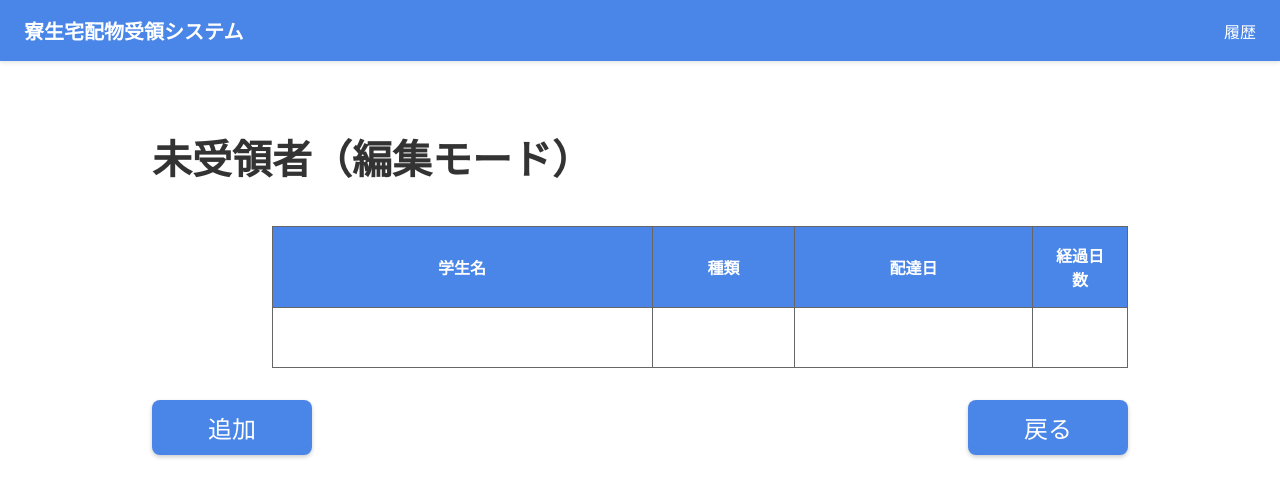
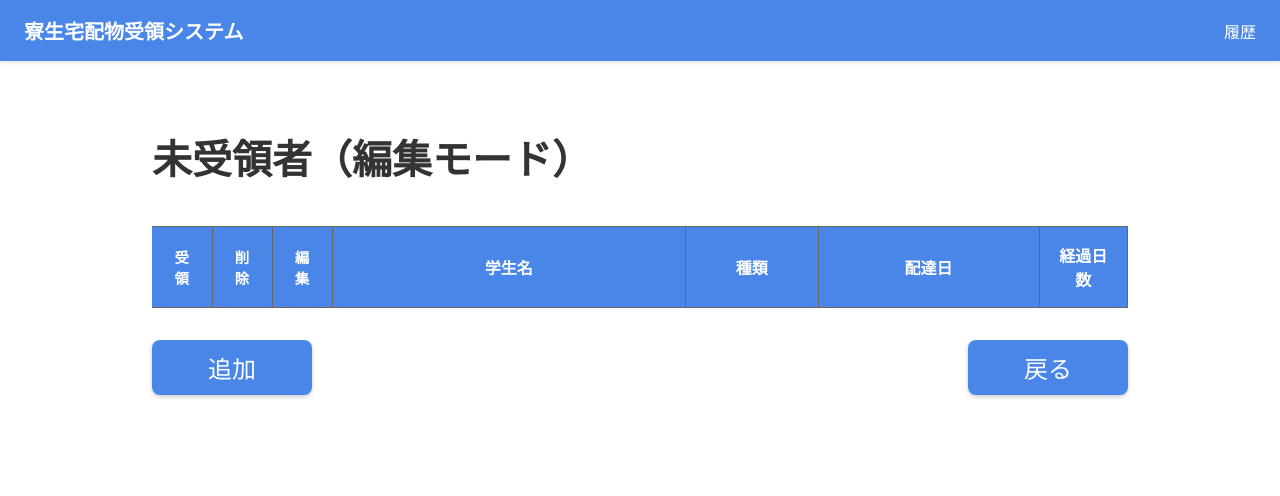
Before and after one commit to mii-na/softwareEngineering, a React (Vite) app: page /edit in a window 1280 px wide. Shown: the top 496 px of the page. Built offline with nearby package versions, Linux system fonts and the light colour scheme.

Commit message:
受領ボタンの追加

```diff
--- a/src/App.css
+++ b/src/App.css
@@ -392,3 +392,53 @@ body {
   justify-content: flex-end; /* 右端に寄せる */
   margin-top: 32px;
 }
+
+/* --- 受領（チェックボックス）列のスタイル --- */
+
+/* ヘッダー */
+.th-receive {
+  width: 60px; /* アイコン列と同じくらいの幅 */
+  background-color: #4A86E8;
+  color: white;
+  border-right: 1px solid #666;
+  border-top: 1px solid #666;
+  border-bottom: 1px solid #666;
+  text-align: center;
+  font-weight: 600;
+  font-size: 0.9rem; /* 文字数に合わせて少し小さく調整 */
+}
+
+/* ボディ（セル） */
+.td-receive {
+  width: 60px;
+  text-align: center;
+  padding: 0;
+  border: 1px solid #666;
+  vertical-align: middle;
+}
+
+/* チェックボックス本体を大きくする */
+.receive-checkbox {
+  width: 24px;
+  height: 24px;
+  cursor: pointer;
+  accent-color: #4A86E8; /* チェック時の色をテーマカラーに合わせる */
+}
+
+/* 空行用 */
+.td-receive-empty {
+  border: 1px solid #666;
+}
+
+/* --- 削除・編集列のヘッダースタイル --- */
+.th-action-col {
+  width: 60px; /* アイコン列の幅 */
+  background-color: #4A86E8; /* 青背景 */
+  color: white; /* 白文字 */
+  border-right: 1px solid #666;
+  border-top: 1px solid #666;
+  border-bottom: 1px solid #666;
+  text-align: center;
+  font-weight: 600;
+  font-size: 0.9rem;
+}
--- a/src/EditPage.tsx
+++ b/src/EditPage.tsx
@@ -2,9 +2,7 @@ import React, { useState, useEffect } from 'react';
 import { useNavigate } from 'react-router-dom';
 import './App.css';
 
-
-// --- データ型定義 (Homeと合わせる) ---
-// Home.tsxのParcelDataと同じ構造にします
+// --- データ型定義 ---
 interface ParcelDataCommon {
   id: string;
   studentId?: string;
@@ -13,6 +11,7 @@ interface ParcelDataCommon {
   count: number;
   deliveryDate: string;
   elapsedDays: number;
+  isReceived: boolean;
 }
 
 // --- アイコン ---
@@ -39,27 +38,34 @@ const EditPage: React.FC = () => {
 
   const getTodayDate = () => new Date().toISOString().split('T')[0];
 
-  // --- 初回読み込み ---
   useEffect(() => {
     const savedData = localStorage.getItem('parcelData');
     if (savedData) {
       setItems(JSON.parse(savedData));
     } else {
-      // Homeで初期化されているはずだが念のため
       setItems([]);
     }
   }, []);
 
-  // --- データを保存する関数 ---
   const saveItems = (newItems: ParcelDataCommon[]) => {
     setItems(newItems);
     localStorage.setItem('parcelData', JSON.stringify(newItems));
   };
 
+  const handleReceive = (id: string) => {
+    const newItems = items.map((item) => {
+      if (item.id === id) {
+        return { ...item, isReceived: !item.isReceived };
+      }
+      return item;
+    });
+    saveItems(newItems);
+  };
+
   const handleDelete = (id: string) => {
-    if (window.confirm('削除しますか？')) {
+    if (window.confirm('完全に削除しますか？')) {
       const newItems = items.filter((item) => item.id !== id);
-      saveItems(newItems); // 保存
+      saveItems(newItems);
     }
   };
 
@@ -74,9 +80,10 @@ const EditPage: React.FC = () => {
       studentId: '',
       studentName: '',
       type: '荷物',
-      count: 1, // デフォルト個数
+      count: 1,
       deliveryDate: getTodayDate(),
-      elapsedDays: 0
+      elapsedDays: 0,
+      isReceived: false
     };
     setEditingItem(newItem);
     setIsModalOpen(true);
@@ -94,18 +101,16 @@ const EditPage: React.FC = () => {
     let newItems = [...items];
 
     if (editingItem.id === '') {
-      // 新規追加
       const newId = Date.now().toString();
       const newItem = { ...editingItem, id: newId };
       newItems.push(newItem);
     } else {
-      // 更新
       newItems = newItems.map((item) =>
         item.id === editingItem.id ? editingItem : item
       );
     }
 
-    saveItems(newItems); // 保存して反映
+    saveItems(newItems);
     setIsModalOpen(false);
   };
 
@@ -123,8 +128,9 @@ const EditPage: React.FC = () => {
           <table className="parcel-table">
             <thead>
               <tr>
-                <th className="th-icon-header"></th>
-                <th className="th-icon-header"></th>
+                <th className="th-receive">受領</th>
+                <th className="th-action-col">削除</th>
+                <th className="th-action-col">編集</th>
                 <th className="th-name">学生名</th>
                 <th className="th-type">種類</th>
                 <th className="th-date">配達日</th>
@@ -134,6 +140,14 @@ const EditPage: React.FC = () => {
             <tbody>
               {items.map((item) => (
                 <tr key={item.id}>
+                  <td className="td-receive">
+                    <input
+                      type="checkbox"
+                      className="receive-checkbox"
+                      checked={item.isReceived || false}
+                      onChange={() => handleReceive(item.id)}
+                    />
+                  </td>
                   <td className="td-icon">
                     <div className="icon-box" onClick={() => handleDelete(item.id)} style={{ cursor: 'pointer' }}>
                       <TrashIcon />
@@ -150,10 +164,7 @@ const EditPage: React.FC = () => {
                   <td className="td-center">{item.elapsedDays}</td>
                 </tr>
               ))}
-              <tr className="empty-row">
-                 <td className="td-icon-empty"></td><td className="td-icon-empty"></td>
-                 <td></td><td></td><td></td><td></td>
-              </tr>
+              {/* ここにあった空行 (empty-row) を削除しました */}
             </tbody>
           </table>
         </div>
@@ -170,7 +181,7 @@ const EditPage: React.FC = () => {
 
       </main>
 
-      {/* --- モーダル --- */}
+      {/* モーダル */}
       {isModalOpen && editingItem && (
         <div className="modal-overlay" onClick={() => setIsModalOpen(false)}>
           <div className="modal-content" onClick={(e) => e.stopPropagation()}>
@@ -212,8 +223,6 @@ const EditPage: React.FC = () => {
               </select>
             </div>
 
-            {/* 個数編集が必要な場合はここに追加できますが、今回は指定がなかったため省略 */}
-
             <div className="form-group">
               <label className="form-label">配達日</label>
               <input
--- a/src/Home.tsx
+++ b/src/Home.tsx
@@ -5,46 +5,40 @@ import './App.css';
 // --- データ型定義 ---
 export interface ParcelData {
   id: string;
-  studentId?: string; // EditPageに合わせて追加
+  studentId?: string;
   studentName: string;
   type: '荷物' | '郵便';
   count: number;
   deliveryDate: string;
   elapsedDays: number;
+  isReceived: boolean;
 }
 
-// --- 初期データ（データがない場合に使用） ---
+// --- 初期データ ---
 export const mockData: ParcelData[] = [
-  { id: '1', studentId: '2025001', studentName: '学生A', type: '荷物', count: 1, deliveryDate: '2025-12-15', elapsedDays: 7 },
-  { id: '2', studentId: '2025002', studentName: '学生B', type: '荷物', count: 1, deliveryDate: '2025-12-20', elapsedDays: 2 },
-  { id: '3', studentId: '2025003', studentName: '学生C', type: '荷物', count: 2, deliveryDate: '2025-12-22', elapsedDays: 0 },
-  { id: '4', studentId: '2025004', studentName: '学生Δ', type: '郵便', count: 1, deliveryDate: '2025-12-22', elapsedDays: 0 },
+  { id: '1', studentId: '2025001', studentName: '学生A', type: '荷物', count: 1, deliveryDate: '2025-12-15', elapsedDays: 7, isReceived: false },
+  { id: '2', studentId: '2025002', studentName: '学生B', type: '荷物', count: 1, deliveryDate: '2025-12-20', elapsedDays: 2, isReceived: false },
+  { id: '3', studentId: '2025003', studentName: '学生C', type: '荷物', count: 2, deliveryDate: '2025-12-22', elapsedDays: 0, isReceived: false },
+  { id: '4', studentId: '2025004', studentName: '学生Δ', type: '郵便', count: 1, deliveryDate: '2025-12-22', elapsedDays: 0, isReceived: false },
 ];
 
 const Home: React.FC = () => {
   const navigate = useNavigate();
 
-  // データを管理するState
   const [items, setItems] = useState<ParcelData[]>([]);
-
-  // モーダル制御用の状態
   const [isModalOpen, setIsModalOpen] = useState(false);
   const [selectedItem, setSelectedItem] = useState<ParcelData | null>(null);
 
-  // --- 初回読み込み時にlocalStorageからデータを取得 ---
   useEffect(() => {
     const savedData = localStorage.getItem('parcelData');
     if (savedData) {
-      // 保存されたデータがあればそれを使う
       setItems(JSON.parse(savedData));
     } else {
-      // なければ初期データをセットし、localStorageにも保存しておく
       setItems(mockData);
       localStorage.setItem('parcelData', JSON.stringify(mockData));
     }
   }, []);
 
-  // 行をダブルクリックした時の処理
   const handleRowDoubleClick = (item: ParcelData) => {
     setSelectedItem(item);
     setIsModalOpen(true);
@@ -74,7 +68,9 @@ const Home: React.FC = () => {
               </tr>
             </thead>
             <tbody>
-              {items.map((item) => (
+              {items
+                .filter((item) => !item.isReceived)
+                .map((item) => (
                   <tr
                     key={item.id}
                     onDoubleClick={() => handleRowDoubleClick(item)}
@@ -100,7 +96,7 @@ const Home: React.FC = () => {
         </div>
       </main>
 
-      {/* --- 詳細表示モーダル --- */}
+      {/* 詳細モーダル */}
       {isModalOpen && selectedItem && (
         <div className="modal-overlay" onClick={() => setIsModalOpen(false)}>
           <div className="modal-content detail-modal" onClick={(e) => e.stopPropagation()}>
@@ -111,6 +107,7 @@ const Home: React.FC = () => {
               <p>配達日 : {selectedItem.deliveryDate}</p>
             </div>
             <div className="modal-actions">
+              {/* ▼ここを変更しました */}
               <button className="save-button" onClick={() => setIsModalOpen(false)}>
                 戻る
               </button>
```
Lines whose indentation alone changed are shown as unchanged.
